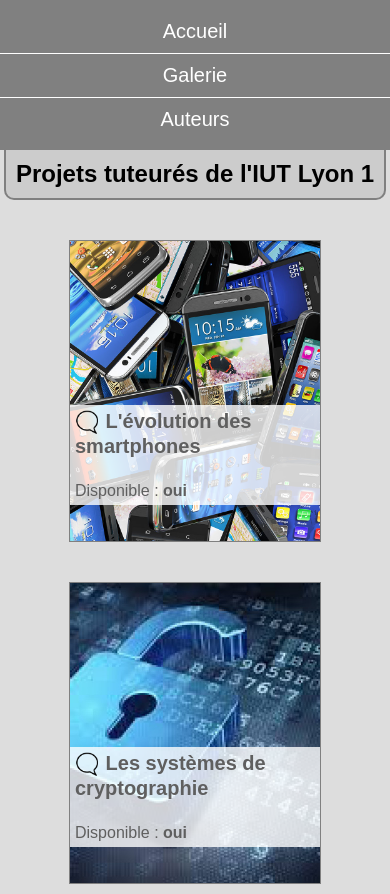
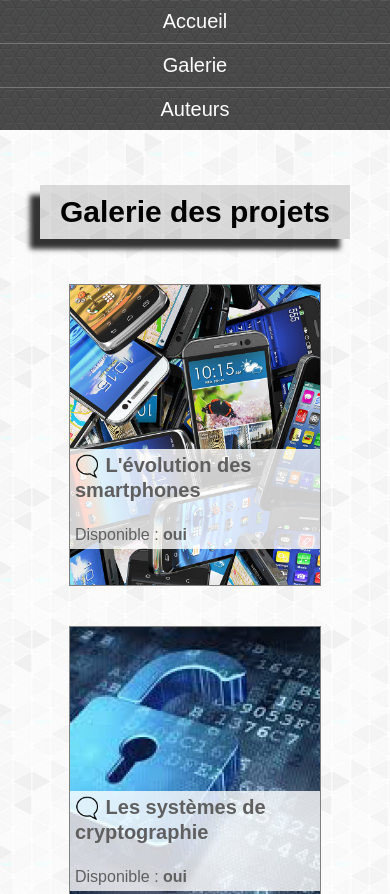
Before and after one commit to xontik/web_s1, a plain HTML site: page galerie.html in a window 390 px wide. Shown: the top 894 px of the page. Drawn offline with Linux system fonts and the light colour scheme.

Commit message:
Ajout de patern et modif galerie

```diff
--- a/assets/css/galerie.css
+++ b/assets/css/galerie.css
@@ -1,49 +1,65 @@
+h1{
+	background-color:rgba(30,30,30,0.15);
+	margin-top: 0;
+	padding: 10px 20px 10px 20px;
+	font-size: 30px;
+	box-shadow: -10px 10px 5px 0 #333333;
 
-.project{
+	/*border: 2px solid gray;
+
+	border-radius: 10px 10px 10px 10px;*/
+
+}
+article{
 	width:250px;
 	height:300px;
 	margin: 20px;
 	background-color: white;
 	border: 1px solid gray;
 	color: #5F5F5F;
+	transition: width 0.5s,height 0.5s,box-shadow 0.5s;
+
 }
-.project:hover{
+article:hover{
 	width:260px;
 	height:310px;
-	box-shadow: -10px 5px 5px 0 #333333;
+	box-shadow: -10px 7px 5px 0 #333333;
+
 
 }
-.project:hover > div{
-	background-color: #EEEEEE;
+article:hover > div{
+	background-color: rgba(250,250,250,0.9);
 }
 
-.project div{
+article div{
 	height: 90px;
 
 	position: relative;
+	z-index: 2;
 	display: flex;
 	flex-direction: column;
 	justify-content: space-between;
 	background-color: rgba(255,255,255,0.8);
 	top:-140px;
 	padding:5px;
+	transition: background-color 0.5s;
 }
 
-.project img{
+article img{
 	width:100%;
 	height:100%;
 }
-.project div h2{
+article div h2{
 	font-size: 20px;
 	margin: 0;
 
 }
-.project div p{
+article div p{
 	font-size: 16px;
 	margin: 0;
 
 }
-.project div h2 img{
+article div h2 img{
 	width:25px;
 	height:25px;
 	vertical-align: middle;
@@ -51,17 +67,17 @@
 }
 
 
-.projects{
+#projects > div{
 	display: flex;
 	justify-content: center;
 	align-content: space-between;
 
 	flex-wrap: wrap;
 }
-.projects a{
+#projects a{
 	text-decoration: none;
 }
-section{
+#projects{
 	display: flex;
 	flex-direction: column;
 	justify-content: flex-start;
--- a/assets/css/principal.css
+++ b/assets/css/principal.css
@@ -2,14 +2,25 @@ body{
 	margin:0px;
 	font-family: arial;
 	background-color: #DDDDDD;
+	background: url("../images/patern.png");
+	background-size: 150px;
 	min-width: 250px;
+	width:100%;
 
 }
 nav{
+	position: fixed;
+	z-index: 10;
+	top:0;
+	width: 100%;
 	display: flex;
 	height: 50px;
-	background-color: gray;
-	vertical-align: center;
+	/*
+	background-color: rgba(128,128,128,0.9);
+	/**/
+	background: url("../images/iso.png");
+	background-size: 30px;
+	opacity: 0.9;
 }
 ul{
 	margin: auto;
@@ -23,35 +34,35 @@ ul{
 }
 nav ul{
 	height: 100%;
+	align-self: center;
 }
 nav li{
-
+	margin: 0px;
 	padding: 10px;
 	padding-left: 20px;
 	padding-right:20px;
+	transition: background-color 0.5s;
 
 }
-nav a{
+nav li a{
 	font-size: 20px;
 	color: white;
 	text-decoration: none;
+	transition: font-size 0.5s;
 }
 nav li:hover > a{
 	font-size: 22px;
-	color: white;
+
 }
 nav li:hover{
-		background-color: #555555;
+	background-color: rgba(255,255,255,0.1);
 }
 
-h1{
-	background-color: #CCCCCC;
-	margin-top: 0;
-	padding: 10px;
-	border: 2px solid gray;
-	border-top: none;
-	border-radius: 0 0 10px 10px;
+#body{
+
+	margin-top: 55px;
 }
+
 footer{
 
 	padding: 5px;
@@ -62,6 +73,8 @@ footer{
 	justify-content: space-around;
 	color: white;
 	font-size: 14px;
+	background: url("../images/iso.png");
+	background-size: 30px;
 }
 footer li{
 	margin-left:5px;
@@ -76,7 +89,9 @@ footer a{
 footer img{
 	max-width: 220px;
 	height:80px;
+
 }
+
 footer ul{
 	margin-bottom: 10px;
 }
@@ -101,7 +116,9 @@ footer ul{
 .footside{
 	width:250px;
 }
-
+.footside img:first-child {
+	margin-right: 10px;
+}
 
 
 @media screen and (max-width: 850px) {
@@ -119,7 +136,8 @@ footer ul{
 }
 @media screen and (max-width: 480px) {
 	nav{
-		height:150px
+		height:130px;
+		position: static;
 	}
 	nav ul{
 		flex-direction: column;
@@ -128,12 +146,16 @@ footer ul{
 	}
 	nav li{
 		width: 100%;
+		margin: 0px;
+		padding-right: 0px;
+		padding-left: 0px;
 		text-align: center;
-		border-bottom: 1px solid white;
+		border-bottom: 1px solid dimgray;
 	}
 	nav li:last-child{
 		border:none;
 	}
+
 }
 @media screen and (max-width: 370px){
 	footer ul{
--- a/galerie.html
+++ b/galerie.html
@@ -3,7 +3,7 @@
 <head>
 	<title>Galerie des projets tuteurés</title>
 	<meta charset="utf-8">
-	<meta name="viewport" content="width=device-width, initial-scale=1, maximum-scale=1">
+	<meta name="viewport" content="width=device-width, initial-scale=1">
 
 	<link rel="stylesheet" type="text/css" href="./assets/css/principal.css">
 	<link rel="stylesheet" type="text/css" href="./assets/css/galerie.css">
@@ -17,13 +17,13 @@
 
 <li><a href="./auteurs.html">Auteurs</a></li>
 </ul>
-
 </nav>
-<section>
-	<h1> Projets tuteurés de l'IUT Lyon 1</h1>
-	<div class="projects">
+<div id=body>
+<section id="projects">
+	<h1>Galerie des projets</h1>
+	<div>
 	<a href="">
-		<div class="project">
+		<article>
 			<img src="./assets/images/smartphone.jpg" alt="Smartphone en vrac"/>
 
 			<div>
@@ -31,10 +31,11 @@
 				<p>Disponible : <strong>oui</strong></p>
 			</div>
 
-		</div>
+		</article>
+
 	</a>
 		<a href="">
-		<div class="project">
+		<article>
 			<img src="./assets/images/crypt.jpg" alt="cryptographie"/>
 
 			<div>
@@ -42,9 +43,10 @@
 				<p>Disponible : <strong>oui</strong></p>
 			</div>
 
-		</div>
+		</article>
+
 		</a><a href="">
-		<div class="project">
+		<article>
 			<img src="./assets/images/retro.jpg" alt="retro gamming"/>
 
 			<div>
@@ -52,9 +54,9 @@
 				<p>Disponible : <strong>oui</strong></p>
 			</div>
 
-		</div>
+		</article>
 		</a><a href="">
-		<div class="project">
+		<article>
 			<img src="./assets/images/mooc.png" alt="livre et ordinateur"/>
 
 			<div>
@@ -62,9 +64,9 @@
 				<p>Disponible : <strong>oui</strong></p>
 			</div>
 
-		</div>
+		</article>
 		</a><a href="">
-		<div class="project">
+		<article>
 			<img src="./assets/images/poppy.jpg" alt="Le robot poppy"/>
 
 			<div>
@@ -72,9 +74,9 @@
 				<p>Disponible : <strong>oui</strong></p>
 			</div>
 
-		</div>
+		</article>
 		</a><a href="./projet1.html">
-		<div class="project">
+		<article>
 			<img src="./assets/images/code.jpg" alt="Ligne de code informatique"/>
 
 			<div>
@@ -82,9 +84,9 @@
 				<p>Disponible : <strong>oui</strong></p>
 			</div>
 
-		</div>
+		</article>
 		</a><a href="">
-		<div class="project">
+		<article>
 			<img src="./assets/images/robot.jpg" alt="Robot mignon"/>
 
 			<div>
@@ -92,13 +94,11 @@
 				<p>Disponible : <strong>oui</strong></p>
 			</div>
 
+		</article>
+		</a>
 		</div>
-		</a>
-
-
-
-	</div>
 </section>
+</div>
 <footer> <!-- Pied de page -->
 	<div class="footside">
 		<img src="./assets/images/iut.png" alt="logo de l'iut lyon 1"/>
```
Also changed, not shown: assets/images/css3.png, assets/images/html5.png, assets/images/inter.png (added), assets/images/iso.png (added), assets/images/patern.png (added).
